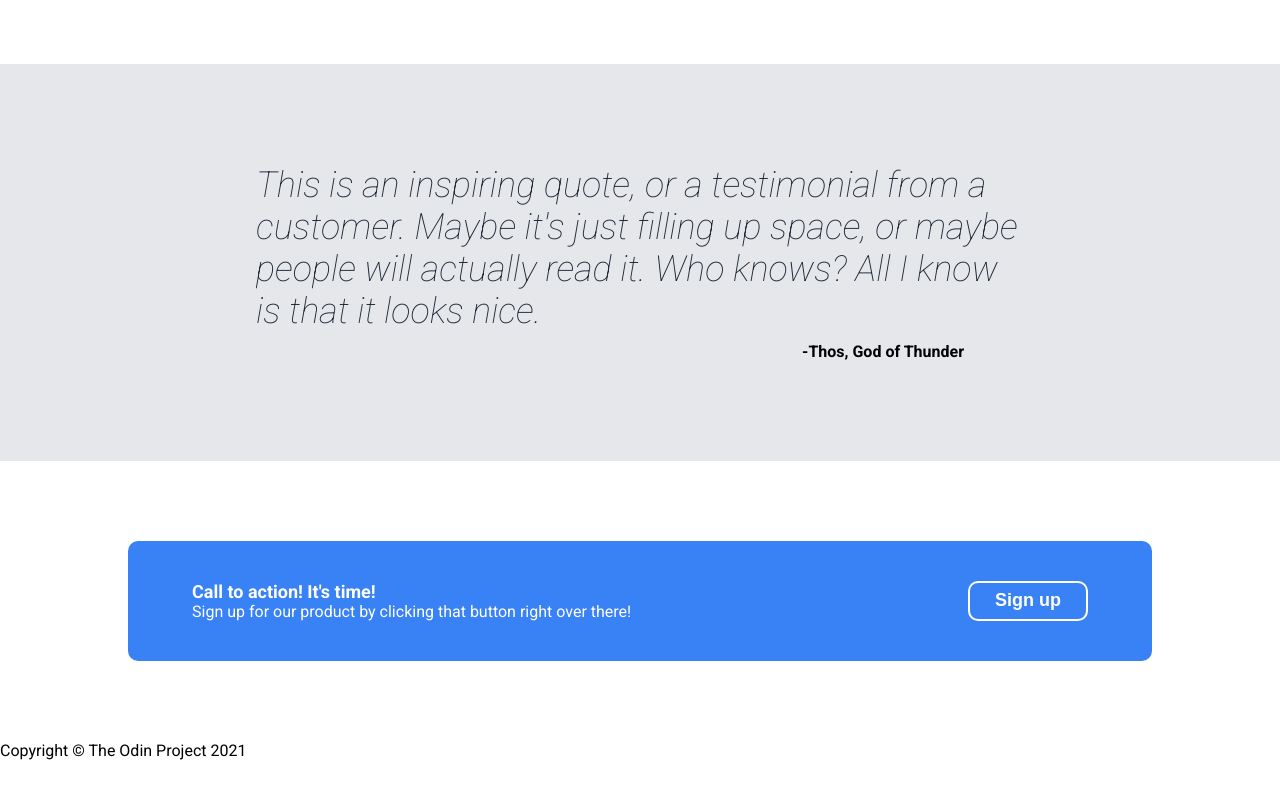
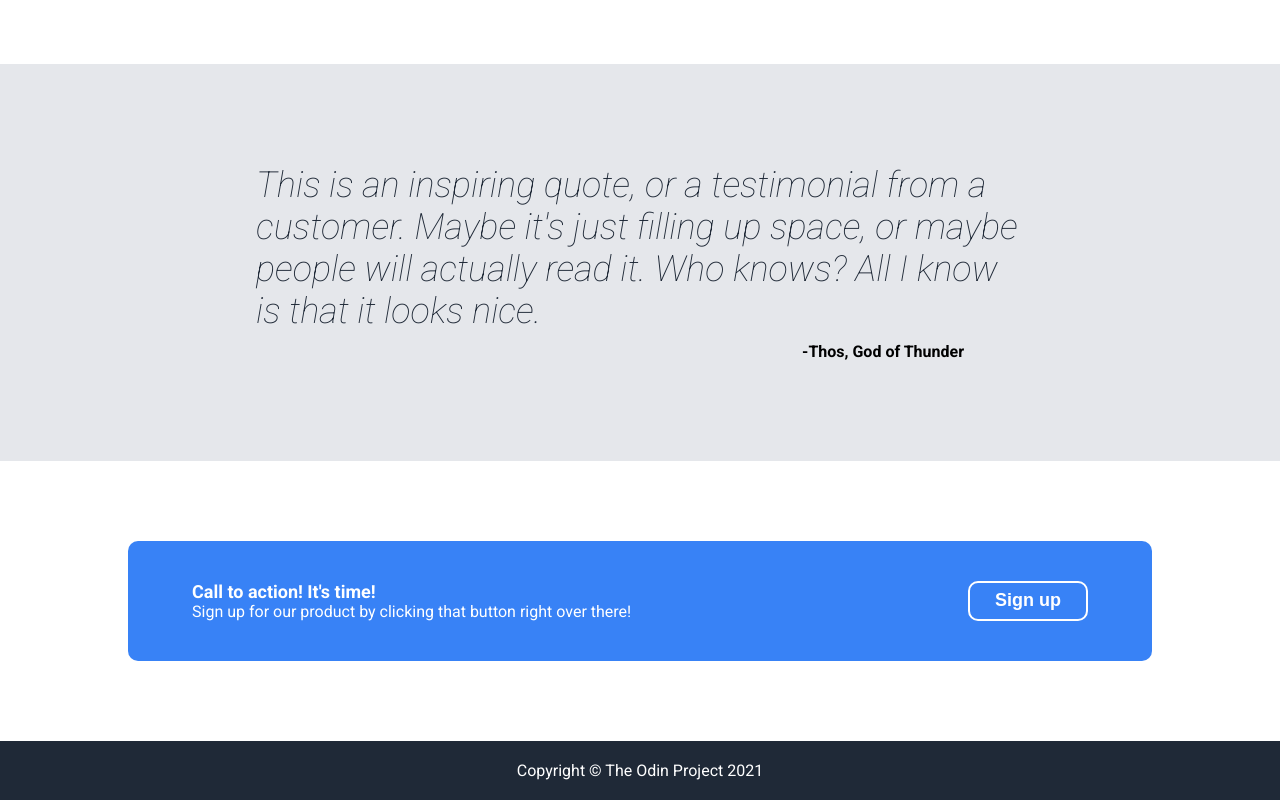
Before and after one commit to cristianxtn/landing_page, a plain HTML site: page index.html in a window 1280 px wide. Shown: the part 1241-2041 px from the top of the page. Before the commit the page ends 2001 px from the top, so only its background shows below. Drawn offline with Linux system fonts and the light colour scheme.

Commit message:
Style #footer

```diff
--- a/style.css
+++ b/style.css
@@ -186,4 +186,8 @@ button {
 
 #footer {
     display: flex;
+    background-color: #1f2937;
+    color: white;
+    padding: 20px 0;
+    justify-content: center;
 }
```
